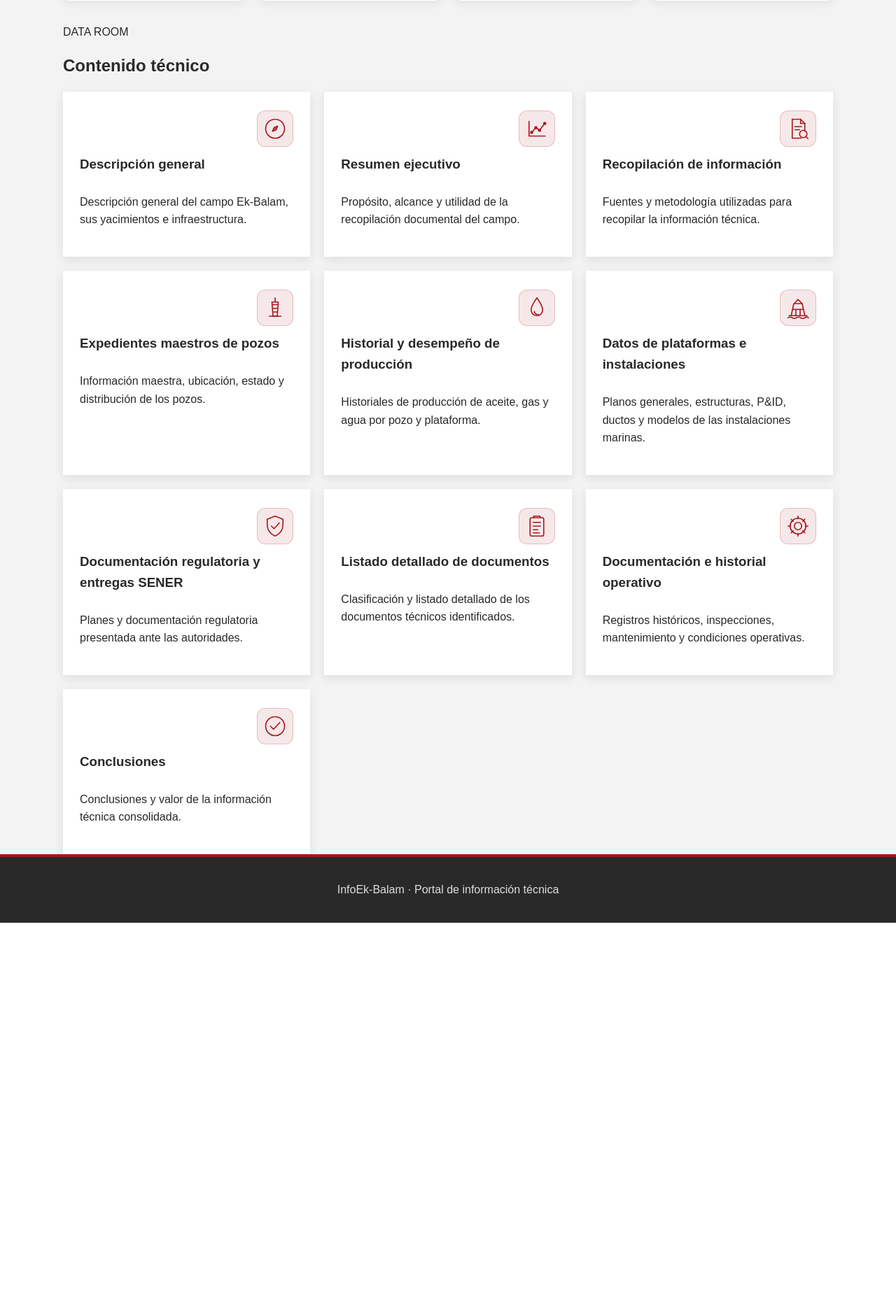
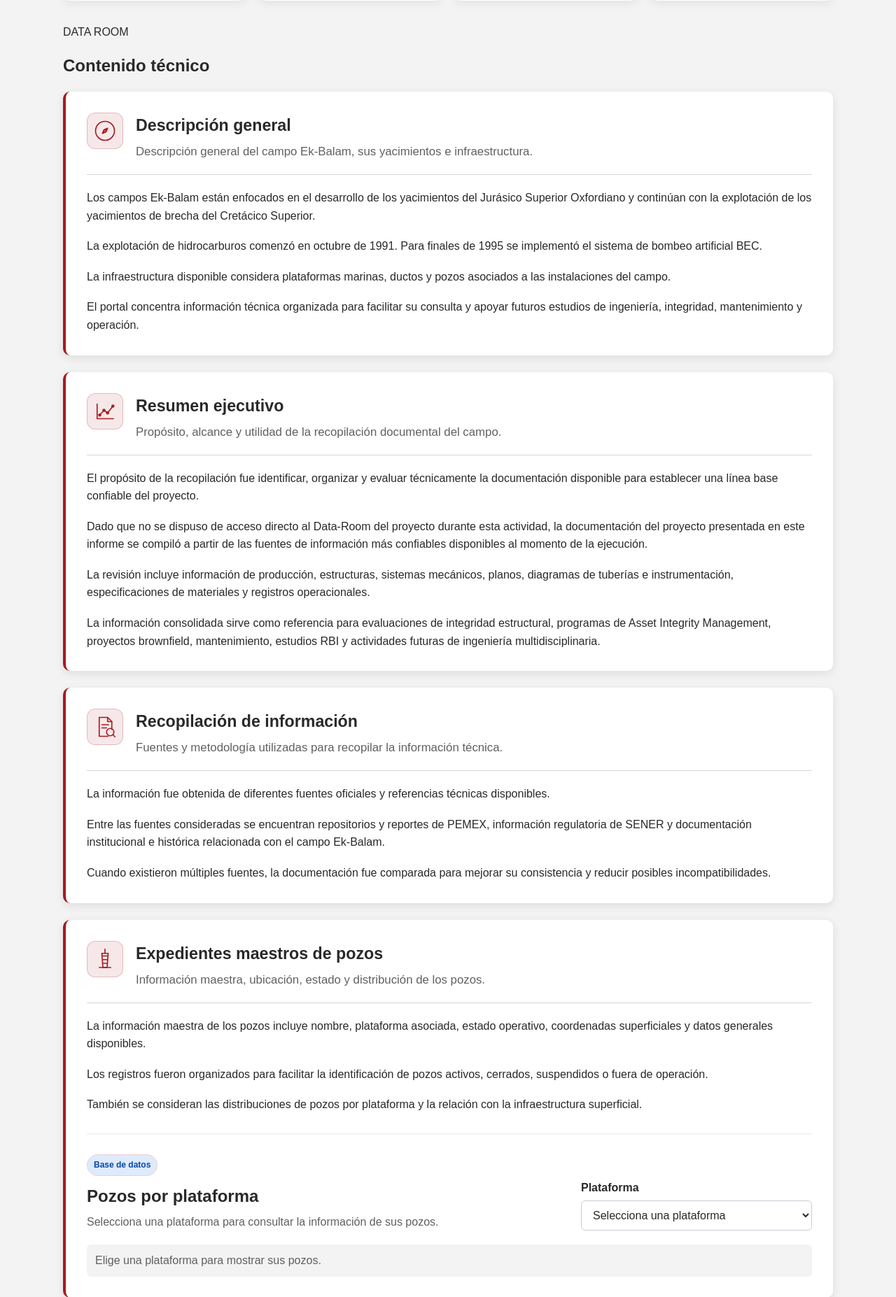
Before and after one commit to CELSOVEN/InfoEK-Balam, a Flask app: page /portal in a window 1280 px wide. Shown: the part 467-2321 px from the top of the page at 70% size. Before the commit the page ends 1786 px from the top, so only its background shows below. Run offline with Flask 3, Linux system fonts and the light colour scheme; a user stored in the database is signed in; data comes from the database, SQL or seed files in the repository.

Commit message:
Se muestra la información de forma directa

```diff
--- a/static/css/styles.css
+++ b/static/css/styles.css
@@ -625,8 +625,52 @@ pre {
 
 .rejilla-contenidos {
     display: grid;
-    grid-template-columns: repeat(3, 1fr);
-    gap: 20px;
+    grid-template-columns: minmax(0, 1fr);
+    gap: 24px;
+}
+
+.contenido-abierto {
+    padding: 30px;
+    scroll-margin-top: 90px;
+    background: var(--blanco);
+    border-left: 4px solid var(--rojo-principal);
+    border-radius: 10px;
+    box-shadow: 0 4px 14px var(--sombra);
+}
+
+.cabecera-contenido-abierto {
+    display: flex;
+    align-items: flex-start;
+    gap: 18px;
+    padding-bottom: 18px;
+    border-bottom: 1px solid var(--gris-suave);
+}
+
+.cabecera-contenido-abierto h3 {
+    margin: 0 0 6px;
+    font-size: 1.45rem;
+}
+
+.resumen-contenido-abierto {
+    margin: 0;
+    color: var(--gris-medio);
+    font-size: 1.05rem;
+}
+
+.texto-contenido-abierto {
+    margin-top: 20px;
+}
+
+.texto-contenido-abierto p {
+    margin: 0 0 14px;
+}
+
+.texto-contenido-abierto p:last-child {
+    margin-bottom: 0;
+}
+
+.contenido-abierto .explorador-pozos {
+    margin-top: 28px;
 }
 .tarjeta-contenido {
     display: flex;
@@ -1225,6 +1269,9 @@ pre {
     }
 
     .tarjeta-contenido { padding: 20px; }
+    .contenido-abierto { padding: 22px; }
+    .cabecera-contenido-abierto { gap: 14px; }
+    .cabecera-contenido-abierto h3 { font-size: 1.25rem; }
     .explorador-pozos-encabezado { display: block; }
     .selector-plataforma { margin-top: 18px; }
     .rejilla-pozos { grid-template-columns: 1fr; }
--- a/templates/portal.html
+++ b/templates/portal.html
@@ -343,25 +343,36 @@
 
         {% for contenido in contenidos %}
 
-            <a
-                class="tarjeta-contenido"
-                href="{{ url_for(
-                    'ver_contenido',
-                    slug=contenido.slug
-                ) }}"
+            <article
+                id="{{ contenido.slug }}"
+                class="contenido-abierto"
             >
-                <div class="encabezado-tarjeta-contenido">
+                <div class="cabecera-contenido-abierto">
                     {{ icono_contenido(contenido.slug) }}
+
+                    <div>
+                        <h3>
+                            {{ contenido.titulo }}
+                        </h3>
+
+                        <p class="resumen-contenido-abierto">
+                            {{ contenido.resumen }}
+                        </p>
+                    </div>
                 </div>
 
-                <h3>
-                    {{ contenido.titulo }}
-                </h3>
+                <div class="texto-contenido texto-contenido-abierto">
+                    {% for parrafo in contenido.contenido.split('\n\n') %}
+                        {% if parrafo.strip() %}
+                            <p>{{ parrafo.strip() }}</p>
+                        {% endif %}
+                    {% endfor %}
+                </div>
 
-                <p>
-                    {{ contenido.resumen }}
-                </p>
-            </a>
+                {% if contenido.slug == 'well-master-files' %}
+                    {{ explorador_pozos(pozos_por_plataforma, imagenes_por_plataforma, "portal-contenido") }}
+                {% endif %}
+            </article>
 
         {% endfor %}
 
```
